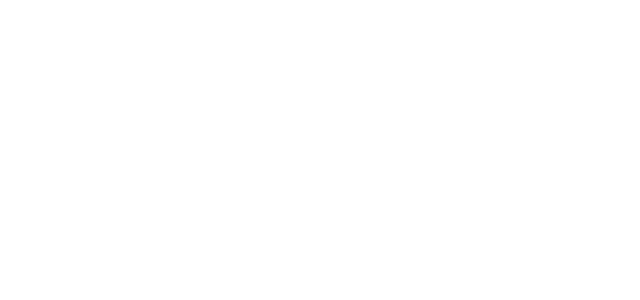
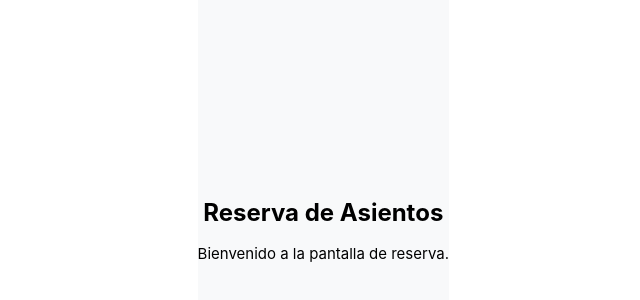
Before and after one commit to CarlosAlberto19/PRACTICAS_ACCESSROBOT, a Vue app: page /reserva in a window 1280 px wide. Before the commit this address had no page. Shown: the part 170-470 px from the top of the page, without its empty margins (191-831 px from the left). Built offline with nearby package versions, Linux system fonts and the light colour scheme.

Commit message:
reservaview pendiente campos crear cuenta nueva que aparezca en contraseña e input login

```diff
--- a/src/router/index.js
+++ b/src/router/index.js
@@ -1,5 +1,5 @@
 import { createRouter, createWebHistory } from 'vue-router';
-
+import ReservaView from '@/views/ReservaView.vue';  // ✅ Importamos la nueva vista
 // ✅ Importamos las vistas con los nombres correctos
 import HomeView from '@/views/HomeView.vue';
 import LoginView from '@/views/LoginView.vue';
@@ -16,7 +16,8 @@
     { path: '/crear-cuenta', name: 'crear-cuenta', component: CrearNuevaCuentaView },
     { path: '/datos-personales', name: 'datos-personales', component: DatosPersonalesView },
     { path: '/recuperar-clave', name: 'recuperar-clave', component: RecuperarClaveView },
-    { path: '/hemos-terminado', name: 'hemos-terminado', component: HemosTerminadoView }
+    { path: '/hemos-terminado', name: 'hemos-terminado', component: HemosTerminadoView },
+    { path: '/reserva', name: 'reserva', component: ReservaView }, // ✅ Nueva ruta añadida
   ],
 });
 
--- a/src/views/LoginView.vue
+++ b/src/views/LoginView.vue
@@ -5,11 +5,7 @@
       <!-- CABECERA -->
       <div class="cabecera">
         <h1 class="titulo">Iniciar Sesión</h1>
-        <img
-          src="@/assets/images/ARturo.png"
-          alt="Robot"
-          class="imagen-robot"
-        />
+        <img src="@/assets/images/ARturo.png" alt="Robot" class="imagen-robot" />
       </div>
 
       <h2 class="subtitulo negrita">Iniciar sesión</h2>
@@ -20,20 +16,11 @@
         <div class="campo">
           <label for="email">Email</label>
           <div class="input-container">
-            <PruebaInput
-              id="email"
-              placeholder="Introduce tu email"
-              type="text"
-              v-model="email"
-              @input="validarEmail"
-              class="input-estilizado"
-              :class="{
+            <PruebaInput id="email" placeholder="Introduce tu email" type="text" v-model="email" @input="validarEmail"
+              class="input-estilizado" :class="{
                 'error-borde': errorEmail !== '',
                 'borde-iluminado': emailFocus
-              }"
-              @focus="emailFocus = true"
-              @blur="emailFocus = false"
-            />
+              }" @focus="emailFocus = true" @blur="emailFocus = false" />
             <!-- Check verde si emailValido -->
             <span v-if="emailValido" class="icono-check">✔</span>
           </div>
@@ -44,34 +31,23 @@
         <div class="campo">
           <label for="password">Contraseña</label>
           <div class="input-container">
-            <PruebaInput
-              id="password"
-              placeholder="Introduce tu contraseña"
-              type="password"
-              v-model="password"
-              @input="validarPassword"
-              :isValid="passwordValida"
-              class="input-estilizado"
-              :class="{
+            <PruebaInput id="password" placeholder="Introduce tu contraseña" type="password" v-model="password"
+              @input="validarPassword" :isValid="passwordValida" class="input-estilizado" :class="{
                 'error-borde': errorPassword !== '',
                 'borde-iluminado': passwordFocus
-              }"
-              @focus="passwordFocus = true"
-              @blur="passwordFocus = false"
-            />
+              }" @focus="passwordFocus = true" @blur="passwordFocus = false" />
             <!-- 🔴 Se ha eliminado el check de la contraseña aquí -->
             <!-- <span v-if="passwordValida" class="icono-check">✔</span> -->
           </div>
           <p v-if="errorPassword" class="mensaje-error">❌ {{ errorPassword }}</p>
         </div>
 
-        <!-- Botón Entrar (deshabilitado si hay error) -->
-        <PrimaryButton
-          class="boton-enviar"
-          label="Entrar"
-          type="submit"
-          :disabled="botonDeshabilitado || enviando"
-        />
+        <!-- 🔹 Cambiamos de "submit" a "button" -->
+        <PrimaryButton class="boton-enviar" label="Entrar" type="button" :disabled="botonDeshabilitado || enviando"
+          @click="validarLogin" />
+
+
+
 
         <!-- "¿Has olvidado tu contraseña?" -->
         <p class="texto-olvido" @click="irARecuperarContrasena">
@@ -81,11 +57,7 @@
         <hr class="linea-separadora" />
 
         <p class="texto-centrado">¿No tienes cuenta?</p>
-        <SecondaryButton
-          label="Ir a Crear nueva cuenta"
-          type="button"
-          @click="irACrearCuenta"
-        />
+        <SecondaryButton label="Ir a Crear nueva cuenta" type="button" @click="irACrearCuenta" />
       </form>
     </div>
   </div>
@@ -193,24 +165,19 @@
 // Función para login
 // =============================
 async function validarLogin() {
-  // Forzamos validaciones
   validarEmail();
   validarPassword();
 
   if (errorEmail.value || errorPassword.value) {
-    return;
+    return; // 🚨 No seguir si hay errores
   }
 
-  // Evitar envíos múltiples
   if (enviando.value) return;
   enviando.value = true;
 
-  // Simulación de envío
-  setTimeout(() => {
-    router.push("/");
-    enviando.value = false;
-  }, 1000);
+  router.push("/reserva"); // ✅ Redirección inmediata
 }
+
 
 // =============================
 // Navegación
@@ -241,22 +208,29 @@
   display: flex;
   justify-content: center;
   align-items: center;
-  height: 100vh;  /* 🔹 Lo hacemos más alto */
+  height: 100vh;
+  /* 🔹 Lo hacemos más alto */
   width: 150%;
   background-color: #f8f9fa;
-  padding: 40px 20px; /* 🔹 Agregamos padding para evitar que quede pegado a los bordes */
+  padding: 40px 20px;
+  /* 🔹 Agregamos padding para evitar que quede pegado a los bordes */
 }
 
 .caja-formulario {
   display: flex;
   flex-direction: column;
   align-items: center;
-  width: 100%; /* 🔹 Ocupará todo el ancho disponible */
-  max-width: 600px; /* 🔹 Aumentamos el tamaño del formulario */
+  width: 100%;
+  /* 🔹 Ocupará todo el ancho disponible */
+  max-width: 600px;
+  /* 🔹 Aumentamos el tamaño del formulario */
   background: white;
-  padding: 50px; /* 🔹 Más espacio interno */
-  border-radius: 16px; /* 🔹 Bordes más redondeados */
-  box-shadow: 0 8px 16px rgba(0, 0, 0, 0.2); /* 🔹 Sombra más pronunciada */
+  padding: 50px;
+  /* 🔹 Más espacio interno */
+  border-radius: 16px;
+  /* 🔹 Bordes más redondeados */
+  box-shadow: 0 8px 16px rgba(0, 0, 0, 0.2);
+  /* 🔹 Sombra más pronunciada */
 }
 
 
@@ -287,10 +261,14 @@
 
 /* ✅ FORZAMOS EL LABEL A NEGRITA */
 ::v-deep(.campo label) {
-  font-weight: 600 !important; /* 🔥 AHORA SÍ SE VE MÁS NEGRITA */
-  font-size: 18px; /* 🔹 Ajusta el tamaño si lo quieres más grande */
-  color: #000; /* 🔹 Asegura que sea negro */
-  margin-bottom: 6px; /* 🔹 Más separación del input */
+  font-weight: 600 !important;
+  /* 🔥 AHORA SÍ SE VE MÁS NEGRITA */
+  font-size: 18px;
+  /* 🔹 Ajusta el tamaño si lo quieres más grande */
+  color: #000;
+  /* 🔹 Asegura que sea negro */
+  margin-bottom: 6px;
+  /* 🔹 Más separación del input */
 }
 
 /* ✅ Ajuste del input-container */
@@ -311,12 +289,12 @@
 /* ✅ Estilos de error */
 .error-borde {
   border: 2px solid red !important;
-  box-shadow: 0 0 8px rgba(255,0,0,0.9) !important;
+  box-shadow: 0 0 8px rgba(255, 0, 0, 0.9) !important;
 }
 
 .borde-iluminado {
   border: 2px solid #7A40E0 !important;
-  box-shadow: 0 0 8px rgba(122,64,224,0.9) !important;
+  box-shadow: 0 0 8px rgba(122, 64, 224, 0.9) !important;
 }
 
 /* ✅ Mensaje de error */
@@ -341,7 +319,8 @@
 }
 
 ::v-deep(.texto-olvido strong) {
-  display: block; /* 🔹 O inline-block */
+  display: block;
+  /* 🔹 O inline-block */
   text-decoration: underline;
   margin-top: 20px !important;
   cursor: pointer;
@@ -353,8 +332,4 @@
 ::v-deep(header[data-v-7a7a37b1]) {
   display: none !important;
 }
-
-
-
-
 </style>
--- /dev/null
+++ b/src/views/ReservaView.vue
@@ -0,0 +1,23 @@
+<template>
+    <div class="contenedor-pagina">
+        <h1 class="titulo">Reserva de Asientos</h1>
+        <p>Bienvenido a la pantalla de reserva.</p>
+    </div>
+</template>
+
+<style scoped>
+.contenedor-pagina {
+    display: flex;
+    flex-direction: column;
+    align-items: center;
+    justify-content: center;
+    height: 100vh;
+    background-color: #f8f9fa;
+}
+
+.titulo {
+    font-size: 24px;
+    font-weight: bold;
+    margin-bottom: 10px;
+}
+</style>
```
